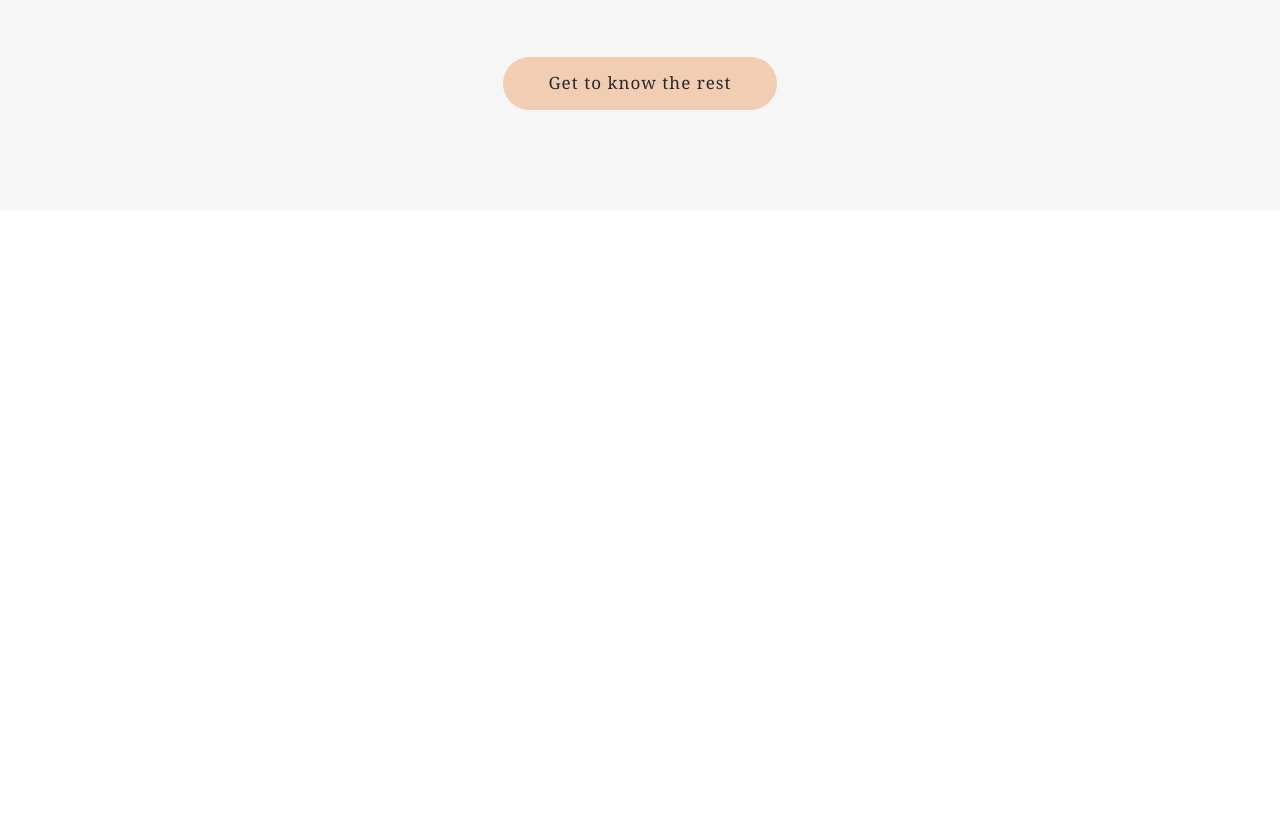
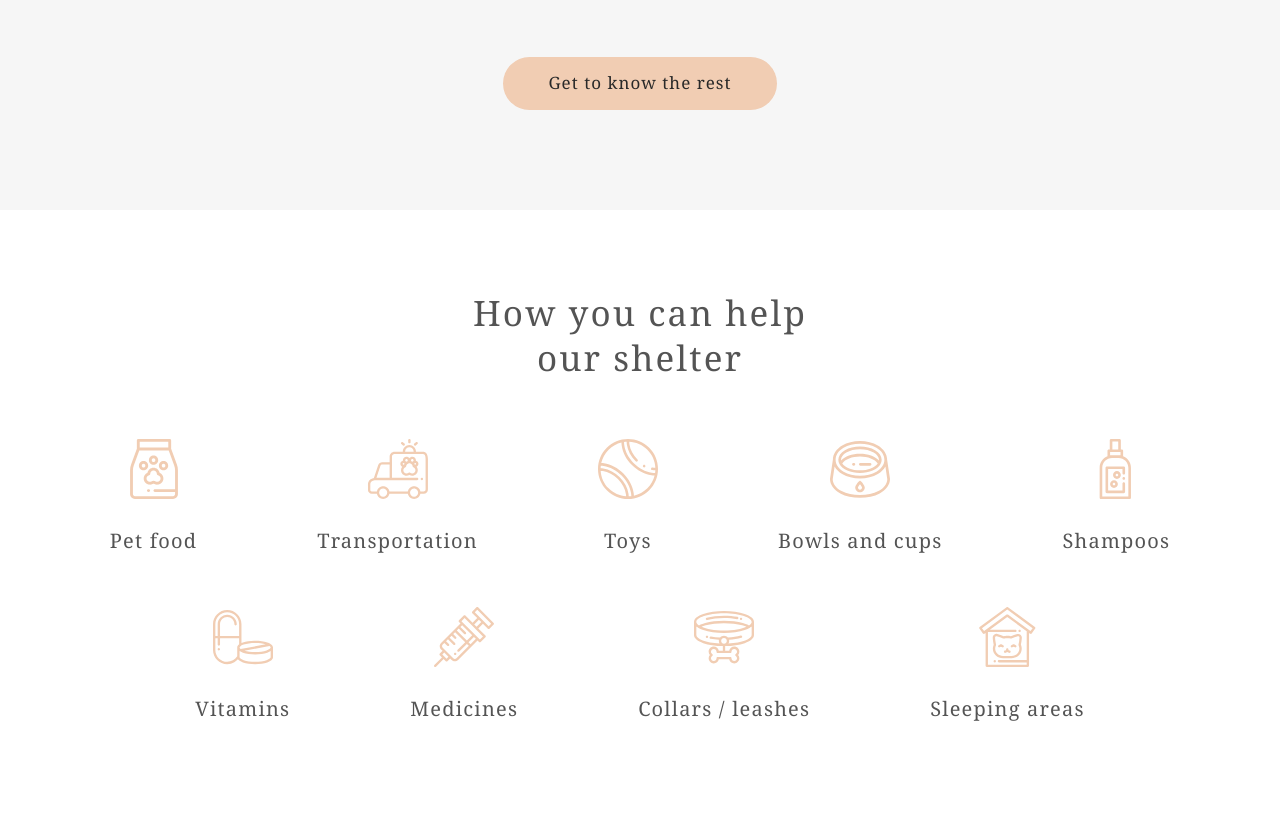
Before and after one commit to Eremor/RSS-JSFE2022, a plain HTML site: page shelter/pages/main/index.html in a window 1280 px wide. Shown: the part 2246-3066 px from the top of the page. Before the commit the page ends 2456 px from the top, so only its background shows below. Drawn offline with Linux system fonts and the light colour scheme.

Commit message:
feat: add help section

```diff
--- a/shelter/pages/main/index.html
+++ b/shelter/pages/main/index.html
@@ -75,6 +75,22 @@
         <button class="friends__btn btn btn--primary">Get to know the rest</button>
       </div>
     </section>
+    <section class="help">
+      <div class="help__wrapper wrapper">
+        <h2 class="help__title section-title">How you can help<br>our shelter</h2>
+        <ul class="help__list">
+          <li class="help__item">Pet food</li>
+          <li class="help__item">Transportation</li>
+          <li class="help__item">Toys</li>
+          <li class="help__item">Bowls and cups</li>
+          <li class="help__item">Shampoos</li>
+          <li class="help__item">Vitamins</li>
+          <li class="help__item">Medicines</li>
+          <li class="help__item">Collars / leashes</li>
+          <li class="help__item">Sleeping areas</li>
+        </ul>
+      </div>
+    </section>
   </main>
   <footer></footer>
 </body>
--- a/shelter/pages/main/style.css
+++ b/shelter/pages/main/style.css
@@ -404,3 +404,83 @@ body {
   letter-spacing: 0.06em;
   color: var(--color-dark-3xl);
 }
+
+.help {
+  padding-top: 80px;
+  padding-bottom: 100px;
+  background-color: var(--color-light-xl);
+}
+
+.help__wrapper {
+  display: flex;
+  flex-direction: column;
+  align-items: center;
+}
+
+.help__title {
+  margin: 0;
+  margin-bottom: 58px;
+  padding: 0;
+  text-align: center;
+}
+
+.help__list {
+  margin: 0;
+  padding: 0;
+  min-height: 281px;
+  display: flex;
+  justify-content: center;
+  align-content: space-between;
+  flex-wrap: wrap;
+  list-style: none;
+}
+
+.help__item {
+  margin-left: 60px;
+  margin-right: 60px;
+  padding-top: 90px;
+  font-family: Georgia, serif;
+  font-weight: 400;
+  font-size: 2rem;
+  line-height: 115%;
+  letter-spacing: 0.06em;
+  text-align: center;
+  color: var(--color-dark-l);
+}
+
+.help__item:first-child {
+  background: url('../../assets/icons/icon-pet-food.svg') center top no-repeat;
+}
+
+.help__item:nth-child(2) {
+  background: url('../../assets/icons/icon-transportation.svg') center top no-repeat;
+}
+
+.help__item:nth-child(3) {
+  width: 60px;
+  background: url('../../assets/icons/icon-toys.svg') center top no-repeat;
+}
+
+.help__item:nth-child(4) {
+  background: url('../../assets/icons/icon-bowls-and-cups.svg') center top no-repeat;
+}
+
+.help__item:nth-child(5) {
+  background: url('../../assets/icons/icon-shampoos.svg') center top no-repeat;
+}
+
+.help__item:nth-child(6) {
+  background: url('../../assets/icons/icon-vitamins.svg') center top no-repeat;
+}
+
+.help__item:nth-child(7) {
+  background: url('../../assets/icons/icon-medicines.svg') center top no-repeat;
+}
+
+.help__item:nth-child(8) {
+  background: url('../../assets/icons/icon-collars-leashes.svg') center top no-repeat;
+}
+
+.help__item:last-child {
+  background: url('../../assets/icons/icon-sleeping-area.svg') center top no-repeat;
+}
```
